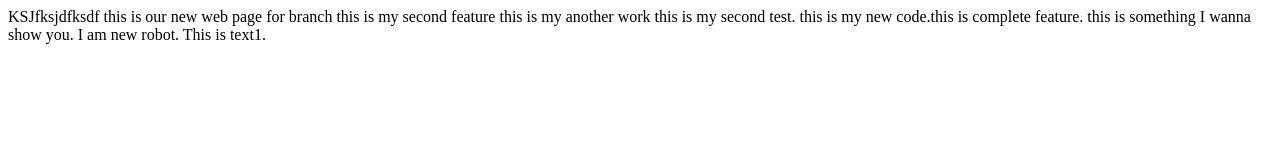
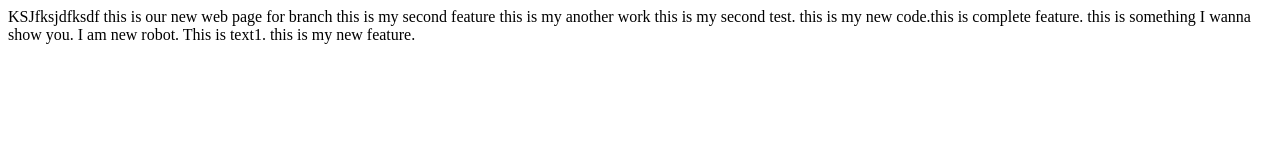
Before and after one commit to pyrobocity360/my_websites, a plain HTML site: page ournewwebpage.html in a window 1280 px wide. Drawn offline with Linux system fonts and the light colour scheme.

Commit message:
Added new files

```diff
--- a/ournewwebpage.html
+++ b/ournewwebpage.html
@@ -19,4 +19,6 @@
 
 
     This is text1.
+
+    this is my new feature.
 </html>
```
Also changed, not shown: mynote.txt (added), 1 other file.
